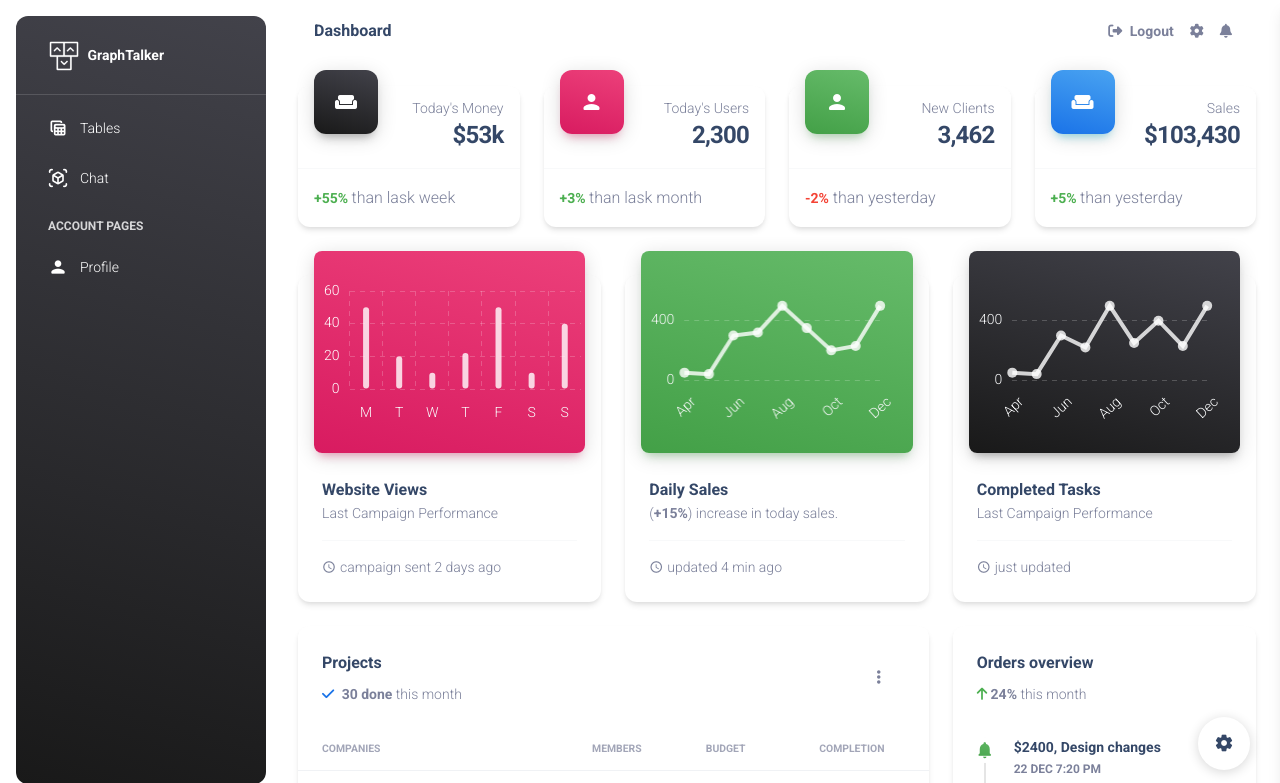
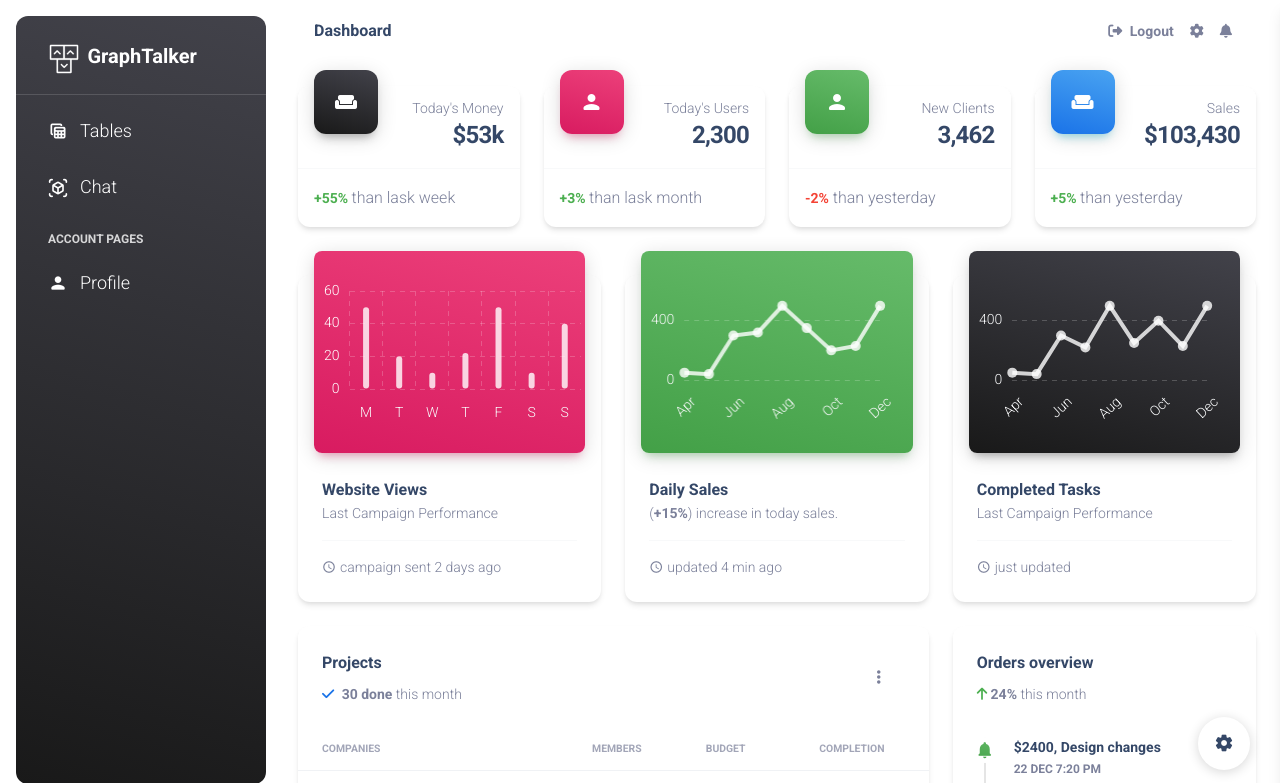
Before and after one commit to tubehao/CS3321, a Flask app: page /index in a window 1280 px wide. Shown: the top 783 px of the page. Run offline with Flask 2, Linux system fonts and the light colour scheme; parts of the project's set-up code (start-up, migrations or seed data) failed here and were passed over; some libraries are stand-ins or nearby versions.

Commit message:
sidebar font size

```diff
--- a/apps/templates/includes/sidebar.html
+++ b/apps/templates/includes/sidebar.html
@@ -1,10 +1,25 @@
 <aside class="sidenav navbar navbar-vertical navbar-expand-xs border-0 border-radius-xl my-3 fixed-start ms-3   bg-gradient-dark" id="sidenav-main">
+     <style>
+        #sidenav-main {
+            font-size: 20px; /* 设置侧边栏内所有文本的基本字体大小 */
+        }
+        #sidenav-main .heading {
+            font-size: 20px; /* 设置侧边栏内所有文本的基本字体大小 */
+        }
+        #sidenav-main .nav-link-text {
+            font-size: 18px; /* 链接文本大小 */
+        }
+        #sidenav-main h6 {
+            font-size: 18px; /* 标题字体大小 */
+        }
+
+    </style>
     <div class="sidenav-header">
       <i class="fas fa-times p-3 cursor-pointer text-white opacity-5 position-absolute end-0 top-0 d-none d-xl-none" aria-hidden="true" id="iconSidenav"></i>
       <a class="navbar-brand m-0"
          href="https://appseed.us/product/material-dashboard/flask/" target="_blank">
         <img src="/static/assets/img/logo-ct.png" class="navbar-brand-img h-100" alt="main_logo">
-        <span class="ms-1 font-weight-bold text-white">GraphTalker</span>
+        <span class="ms-1 font-weight-bold text-white heading">GraphTalker</span>
       </a>
     </div>
     <hr class="horizontal light mt-0 mb-2">
```
Also changed, not shown: 1 other file.
